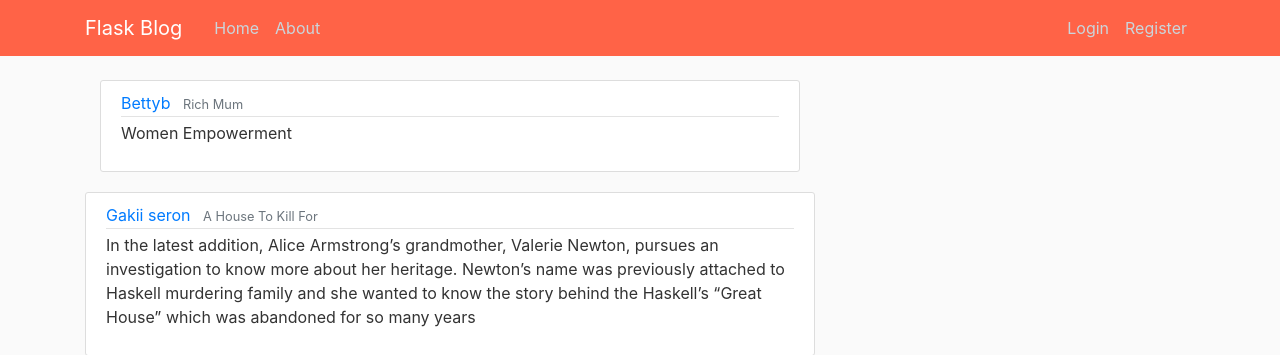
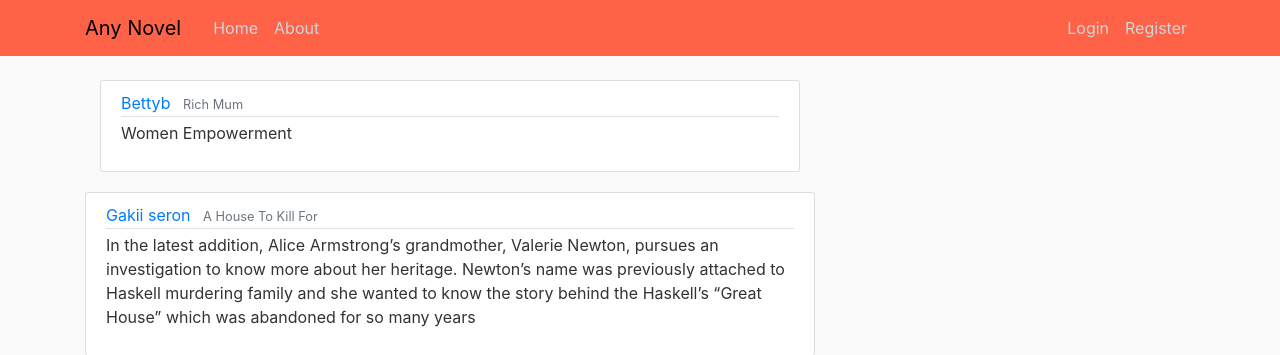
Before and after one commit to chepkiruibetty/any-novel, a Flask app: page / in a window 1280 px wide. Shown: the top 355 px of the page. Run offline with Flask 2, Linux system fonts and the light colour scheme; some libraries are stand-ins or nearby versions.

Commit message:
changed the navbar brand

```diff
--- a/templates/layout.html
+++ b/templates/layout.html
@@ -20,7 +20,7 @@
     <header class="site-header">
         <nav class="navbar navbar-expand-md navbar-dark bg-steel fixed-top">
             <div class="container">
-                <a class="navbar-brand mr-4" href="/">Flask Blog</a>
+                <a class="navbar-brand mr-4" href="/"><span>Any Novel</span></a>
                 <button class="navbar-toggler" type="button" data-toggle="collapse" data-target="#navbarToggle"
                     aria-controls="navbarToggle" aria-expanded="false" aria-label="Toggle navigation">
                     <span class="navbar-toggler-icon"></span>
```
